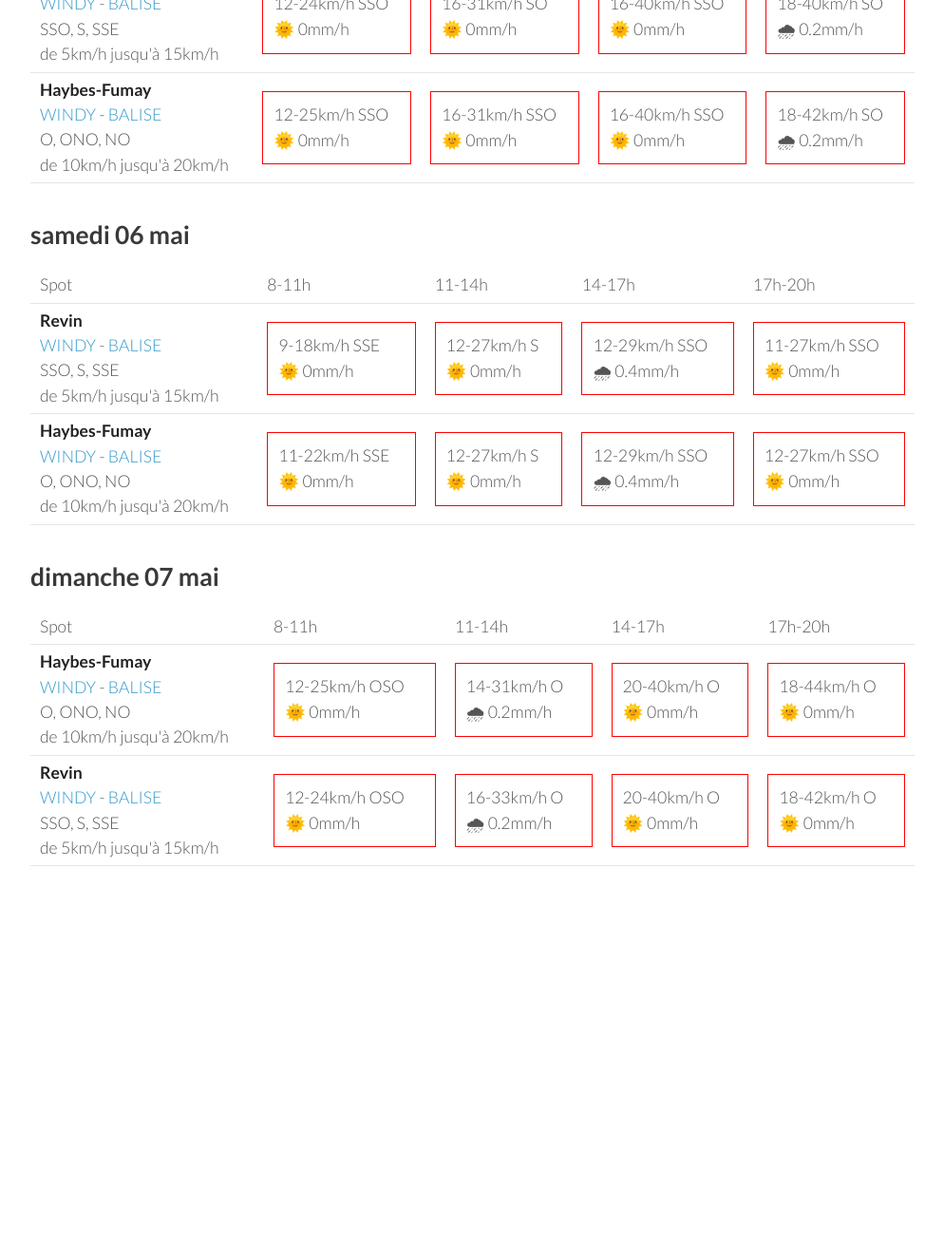
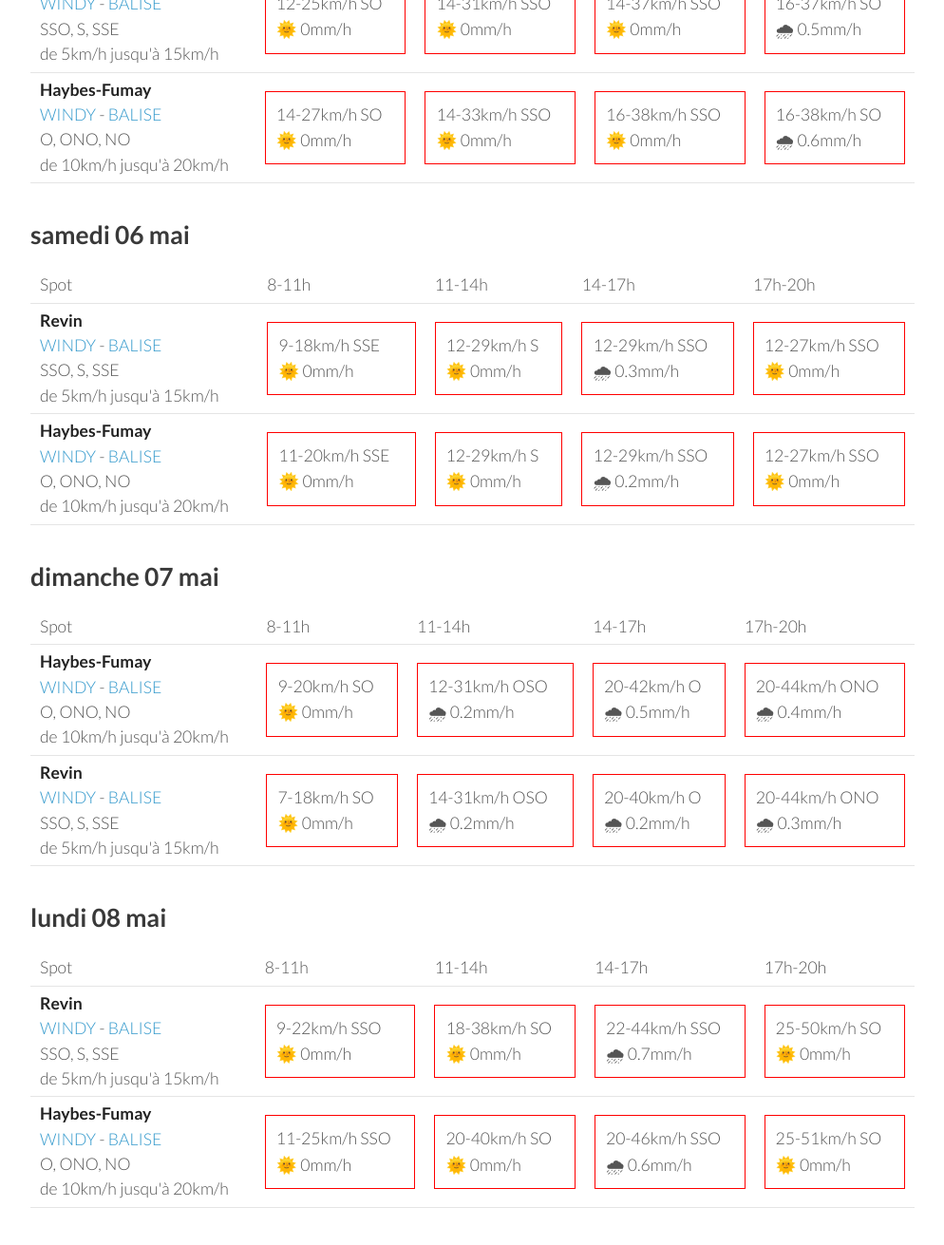
Before and after one commit to parapente-dans-le-nord/parapente-dans-le-nord.github.io, a Jekyll site: the page built from ardennes.markdown, in a window 1280 px wide and 1400 px high, scrolled down 1126 px. Shown: the top 1311 px of the window at 95% size, without its empty margins (26-1020 px from the left). Built offline with Jekyll 4.4.1, drawn with Linux system fonts in a browser that asks for light colours; before the commit the page ends 2166 px from its top, so only the background shows below that; some of the changed text lies outside the part shown.

Commit message:
update index.markdown

```diff
--- a/ardennes.markdown
+++ b/ardennes.markdown
@@ -96,20 +96,20 @@ page mise à jour le mercredi 03 mai 06:10
 <tr>
         <td><strong>Revin</strong><br><a href="https://windy.com/49.948/4.625?49.543,4.625,8">WINDY</a> - <span class=""><a href="http://www.balisemeteo.com/balise.php?idBalise=5019">BALISE</a> </span><br> <span class="vent-favorable">SSO, S, SSE</span><br><span class="force-vent">de 5km/h jusqu'à 15km/h</span> </td>
 
-            <td><div class="not-flyable"><p>12-24km/h SSO</p><p>🌞 0mm/h</p></div></td>
-            <td><div class="not-flyable"><p>16-31km/h SO</p><p>🌞 0mm/h</p></div></td>
-            <td><div class="not-flyable"><p>16-40km/h SSO</p><p>🌞 0mm/h</p></div></td>
-            <td><div class="not-flyable"><p>18-40km/h SO</p><p>🌧 0.2mm/h</p></div></td>
+            <td><div class="not-flyable"><p>12-25km/h SO</p><p>🌞 0mm/h</p></div></td>
+            <td><div class="not-flyable"><p>14-31km/h SSO</p><p>🌞 0mm/h</p></div></td>
+            <td><div class="not-flyable"><p>14-37km/h SSO</p><p>🌞 0mm/h</p></div></td>
+            <td><div class="not-flyable"><p>16-37km/h SO</p><p>🌧 0.5mm/h</p></div></td>
 
 
     </tr>
 <tr>
         <td><strong>Haybes-Fumay</strong><br><a href="https://windy.com/49.998/4.715?49.913,4.738,10">WINDY</a> - <span class=""><a href="http://www.balisemeteo.com/balise.php?idBalise=104">BALISE</a> </span><br> <span class="vent-favorable">O, ONO, NO</span><br><span class="force-vent">de 10km/h jusqu'à 20km/h</span> </td>
 
-            <td><div class="not-flyable"><p>12-25km/h SSO</p><p>🌞 0mm/h</p></div></td>
-            <td><div class="not-flyable"><p>16-31km/h SSO</p><p>🌞 0mm/h</p></div></td>
-            <td><div class="not-flyable"><p>16-40km/h SSO</p><p>🌞 0mm/h</p></div></td>
-            <td><div class="not-flyable"><p>18-42km/h SO</p><p>🌧 0.2mm/h</p></div></td>
+            <td><div class="not-flyable"><p>14-27km/h SO</p><p>🌞 0mm/h</p></div></td>
+            <td><div class="not-flyable"><p>14-33km/h SSO</p><p>🌞 0mm/h</p></div></td>
+            <td><div class="not-flyable"><p>16-38km/h SSO</p><p>🌞 0mm/h</p></div></td>
+            <td><div class="not-flyable"><p>16-38km/h SO</p><p>🌧 0.6mm/h</p></div></td>
 
 
     </tr>
@@ -133,18 +133,18 @@ page mise à jour le mercredi 03 mai 06:10
         <td><strong>Revin</strong><br><a href="https://windy.com/49.948/4.625?49.543,4.625,8">WINDY</a> - <span class=""><a href="http://www.balisemeteo.com/balise.php?idBalise=5019">BALISE</a> </span><br> <span class="vent-favorable">SSO, S, SSE</span><br><span class="force-vent">de 5km/h jusqu'à 15km/h</span> </td>
 
             <td><div class="not-flyable"><p>9-18km/h SSE</p><p>🌞 0mm/h</p></div></td>
-            <td><div class="not-flyable"><p>12-27km/h S</p><p>🌞 0mm/h</p></div></td>
-            <td><div class="not-flyable"><p>12-29km/h SSO</p><p>🌧 0.4mm/h</p></div></td>
-            <td><div class="not-flyable"><p>11-27km/h SSO</p><p>🌞 0mm/h</p></div></td>
+            <td><div class="not-flyable"><p>12-29km/h S</p><p>🌞 0mm/h</p></div></td>
+            <td><div class="not-flyable"><p>12-29km/h SSO</p><p>🌧 0.3mm/h</p></div></td>
+            <td><div class="not-flyable"><p>12-27km/h SSO</p><p>🌞 0mm/h</p></div></td>
 
 
     </tr>
 <tr>
         <td><strong>Haybes-Fumay</strong><br><a href="https://windy.com/49.998/4.715?49.913,4.738,10">WINDY</a> - <span class=""><a href="http://www.balisemeteo.com/balise.php?idBalise=104">BALISE</a> </span><br> <span class="vent-favorable">O, ONO, NO</span><br><span class="force-vent">de 10km/h jusqu'à 20km/h</span> </td>
 
-            <td><div class="not-flyable"><p>11-22km/h SSE</p><p>🌞 0mm/h</p></div></td>
-            <td><div class="not-flyable"><p>12-27km/h S</p><p>🌞 0mm/h</p></div></td>
-            <td><div class="not-flyable"><p>12-29km/h SSO</p><p>🌧 0.4mm/h</p></div></td>
+            <td><div class="not-flyable"><p>11-20km/h SSE</p><p>🌞 0mm/h</p></div></td>
+            <td><div class="not-flyable"><p>12-29km/h S</p><p>🌞 0mm/h</p></div></td>
+            <td><div class="not-flyable"><p>12-29km/h SSO</p><p>🌧 0.2mm/h</p></div></td>
             <td><div class="not-flyable"><p>12-27km/h SSO</p><p>🌞 0mm/h</p></div></td>
 
 
@@ -168,20 +168,20 @@ page mise à jour le mercredi 03 mai 06:10
 <tr>
         <td><strong>Haybes-Fumay</strong><br><a href="https://windy.com/49.998/4.715?49.913,4.738,10">WINDY</a> - <span class=""><a href="http://www.balisemeteo.com/balise.php?idBalise=104">BALISE</a> </span><br> <span class="vent-favorable">O, ONO, NO</span><br><span class="force-vent">de 10km/h jusqu'à 20km/h</span> </td>
 
-            <td><div class="not-flyable"><p>12-25km/h OSO</p><p>🌞 0mm/h</p></div></td>
-            <td><div class="not-flyable"><p>14-31km/h O</p><p>🌧 0.2mm/h</p></div></td>
-            <td><div class="not-flyable"><p>20-40km/h O</p><p>🌞 0mm/h</p></div></td>
-            <td><div class="not-flyable"><p>18-44km/h O</p><p>🌞 0mm/h</p></div></td>
+            <td><div class="not-flyable"><p>9-20km/h SO</p><p>🌞 0mm/h</p></div></td>
+            <td><div class="not-flyable"><p>12-31km/h OSO</p><p>🌧 0.2mm/h</p></div></td>
+            <td><div class="not-flyable"><p>20-42km/h O</p><p>🌧 0.5mm/h</p></div></td>
+            <td><div class="not-flyable"><p>20-44km/h ONO</p><p>🌧 0.4mm/h</p></div></td>
 
 
     </tr>
 <tr>
         <td><strong>Revin</strong><br><a href="https://windy.com/49.948/4.625?49.543,4.625,8">WINDY</a> - <span class=""><a href="http://www.balisemeteo.com/balise.php?idBalise=5019">BALISE</a> </span><br> <span class="vent-favorable">SSO, S, SSE</span><br><span class="force-vent">de 5km/h jusqu'à 15km/h</span> </td>
 
-            <td><div class="not-flyable"><p>12-24km/h OSO</p><p>🌞 0mm/h</p></div></td>
-            <td><div class="not-flyable"><p>16-33km/h O</p><p>🌧 0.2mm/h</p></div></td>
-            <td><div class="not-flyable"><p>20-40km/h O</p><p>🌞 0mm/h</p></div></td>
-            <td><div class="not-flyable"><p>18-42km/h O</p><p>🌞 0mm/h</p></div></td>
+            <td><div class="not-flyable"><p>7-18km/h SO</p><p>🌞 0mm/h</p></div></td>
+            <td><div class="not-flyable"><p>14-31km/h OSO</p><p>🌧 0.2mm/h</p></div></td>
+            <td><div class="not-flyable"><p>20-40km/h O</p><p>🌧 0.2mm/h</p></div></td>
+            <td><div class="not-flyable"><p>20-44km/h ONO</p><p>🌧 0.3mm/h</p></div></td>
 
 
     </tr>
@@ -189,3 +189,39 @@ page mise à jour le mercredi 03 mai 06:10
 </tbody>
 </table>
 {:/}
+## lundi 08 mai
+
+{::nomarkdown}
+<table>
+  <tbody>
+    <tr>
+      <td>Spot</td>
+      <td>8-11h</td>
+      <td>11-14h</td>
+      <td>14-17h</td>
+      <td>17h-20h</td>
+    </tr>
+<tr>
+        <td><strong>Revin</strong><br><a href="https://windy.com/49.948/4.625?49.543,4.625,8">WINDY</a> - <span class=""><a href="http://www.balisemeteo.com/balise.php?idBalise=5019">BALISE</a> </span><br> <span class="vent-favorable">SSO, S, SSE</span><br><span class="force-vent">de 5km/h jusqu'à 15km/h</span> </td>
+
+            <td><div class="not-flyable"><p>9-22km/h SSO</p><p>🌞 0mm/h</p></div></td>
+            <td><div class="not-flyable"><p>18-38km/h SO</p><p>🌞 0mm/h</p></div></td>
+            <td><div class="not-flyable"><p>22-44km/h SSO</p><p>🌧 0.7mm/h</p></div></td>
+            <td><div class="not-flyable"><p>25-50km/h SO</p><p>🌞 0mm/h</p></div></td>
+
+
+    </tr>
+<tr>
+        <td><strong>Haybes-Fumay</strong><br><a href="https://windy.com/49.998/4.715?49.913,4.738,10">WINDY</a> - <span class=""><a href="http://www.balisemeteo.com/balise.php?idBalise=104">BALISE</a> </span><br> <span class="vent-favorable">O, ONO, NO</span><br><span class="force-vent">de 10km/h jusqu'à 20km/h</span> </td>
+
+            <td><div class="not-flyable"><p>11-25km/h SSO</p><p>🌞 0mm/h</p></div></td>
+            <td><div class="not-flyable"><p>20-40km/h SO</p><p>🌞 0mm/h</p></div></td>
+            <td><div class="not-flyable"><p>20-46km/h SSO</p><p>🌧 0.6mm/h</p></div></td>
+            <td><div class="not-flyable"><p>25-51km/h SO</p><p>🌞 0mm/h</p></div></td>
+
+
+    </tr>
+
+</tbody>
+</table>
+{:/}
```
Also changed, not shown: other parts of ardennes.markdown (+1 -1 lines).
